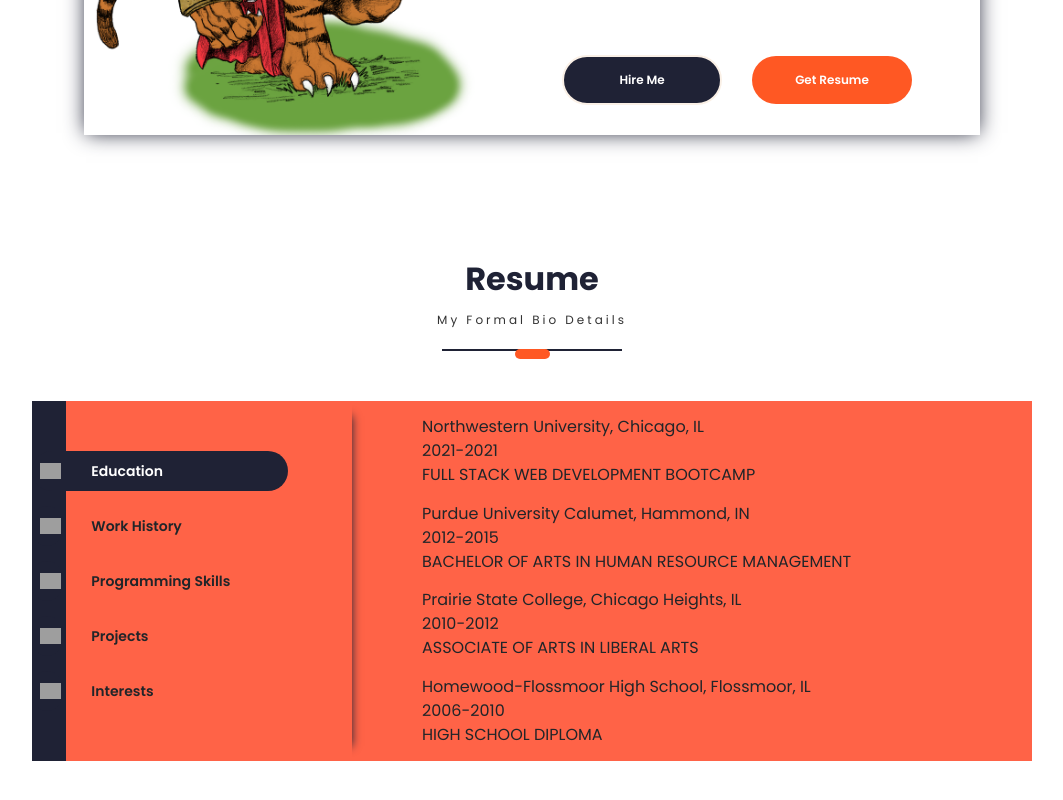
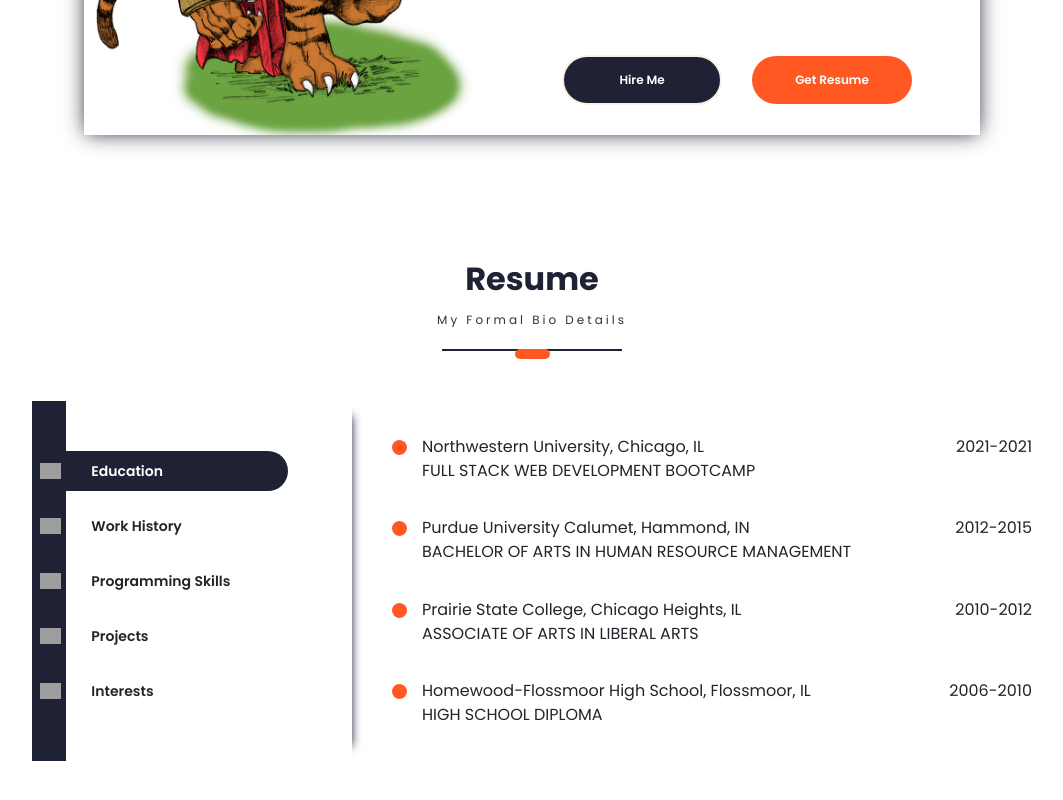
Before and after one commit to seannbannon/myportfolio, a React (Create React App) app in the folder portfolio/: page / in a window 1280 px wide. Shown: the part 1280-2080 px from the top of the page, without its empty margins (108-1171 px from the left). Built offline with nearby package versions, Linux system fonts and the light colour scheme; grey boxes are pictures that could not be loaded; a web font is replaced by a local one.

Commit message:
adding beautiful bullets

```diff
--- a/portfolio/src/PortfolioContainer/Resume/Resume.css
+++ b/portfolio/src/PortfolioContainer/Resume/Resume.css
@@ -11,7 +11,6 @@
     display: flex;
     height: 360px;
     width: 1000px;
-    background-color: tomato;
 }
 
 .resume-bullets {
@@ -21,10 +20,10 @@
 }
 
 .resume-bullet-details {
-     flex-grow: 1;
-     width: 600px;
-     overflow: hidden;
-     padding: 0 0 0 70px;
+    flex-grow: 1;
+    width: 600px;
+    overflow: hidden;
+    padding: 0 0 0 70px;
 }
 
 .experience-description{
@@ -96,3 +95,24 @@
     height: 360px;
     width: 100%;
 }
+
+.resume-heading{
+    display: flex;
+    flex-direction: column;
+}
+
+.resume-main-heading{
+    position: relative;
+    display: flex;
+    justify-content: space-between;
+}
+
+.heading-bullet{
+    position: absolute;
+    left: -30px;
+    height: 15px;
+    width: 15px;
+    top: 5px;
+    background-color: var(--dark-orange);
+    border-radius: 50%;
+}
--- a/portfolio/src/PortfolioContainer/Resume/Resume.js
+++ b/portfolio/src/PortfolioContainer/Resume/Resume.js
@@ -178,7 +178,7 @@ const Resume = (props) => {
                 fromDate = {projectDetails.duration.fromDate}
                 toDate = {projectDetails.duration.toDate}
                 />
-            ))};
+            ))}
         </div>,
 
         //INTERESTS
```
